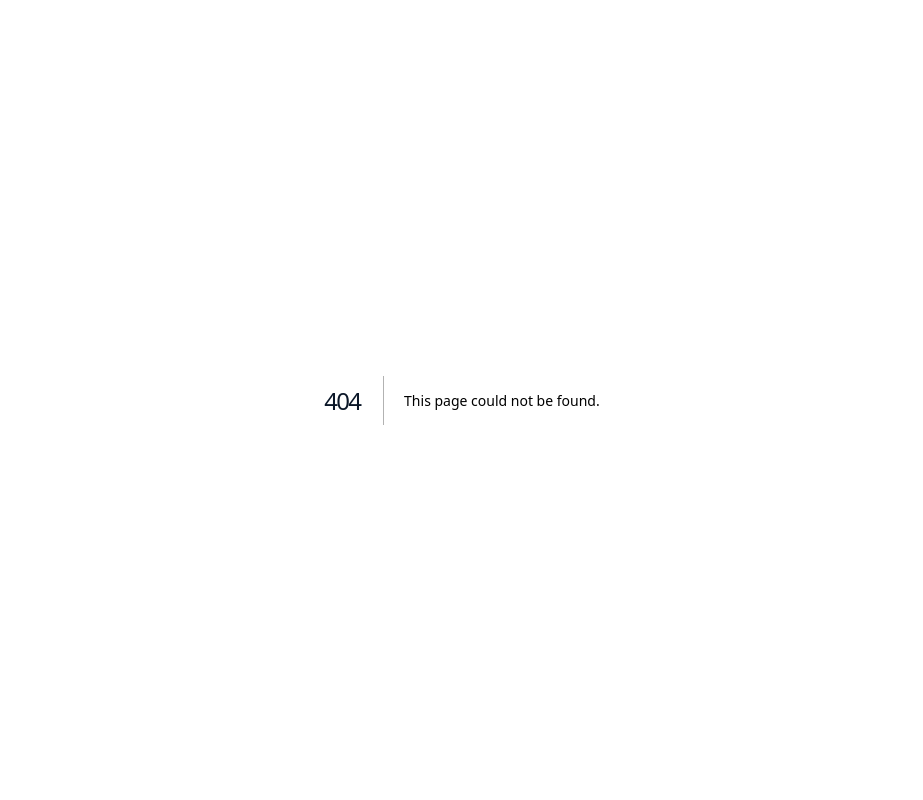
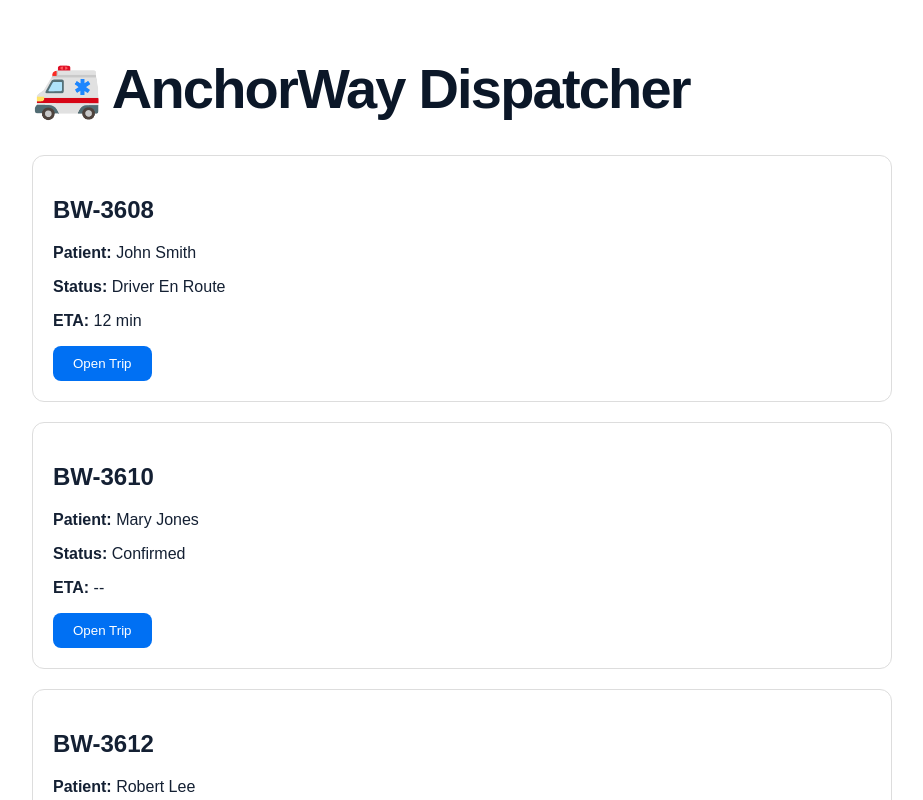
Before and after one commit to CJay37/anchorway, a Next.js app: page /dispatcher in a window 1280 px wide. Before the commit this address had no page. Shown: the top 800 px of the page, without its empty margins (178-1101 px from the left). Built offline with nearby package versions, Linux system fonts and the light colour scheme.

Commit message:
Create DispatcherPage component to display trips

```diff
--- /dev/null
+++ b/app/dispatcher/page.tsx
@@ -0,0 +1,79 @@
+'use client';
+
+export default function DispatcherPage() {
+const trips = [
+{
+id: 'BW-3608',
+patient: 'John Smith',
+status: 'Driver En Route',
+eta: '12 min',
+},
+{
+id: 'BW-3610',
+patient: 'Mary Jones',
+status: 'Confirmed',
+eta: '--',
+},
+{
+id: 'BW-3612',
+patient: 'Robert Lee',
+status: 'Patient Onboard',
+eta: '18 min',
+},
+];
+
+return (
+<main
+style={{
+maxWidth: 900,
+margin: '40px auto',
+padding: 20,
+fontFamily: 'Arial'
+}}
+>
+<h1>🚑 AnchorWay Dispatcher</h1>
+
+<br />
+
+{trips.map((trip) => (
+<div
+key={trip.id}
+style={{
+border: '1px solid #ddd',
+borderRadius: 12,
+padding: 20,
+marginBottom: 20,
+background: '#fff'
+}}
+>
+<h2>{trip.id}</h2>
+
+<p>
+<strong>Patient:</strong> {trip.patient}
+</p>
+
+<p>
+<strong>Status:</strong> {trip.status}
+</p>
+
+<p>
+<strong>ETA:</strong> {trip.eta}
+</p>
+
+<button
+style={{
+background: '#0070f3',
+color: 'white',
+padding: '10px 20px',
+borderRadius: 8,
+border: 'none',
+cursor: 'pointer'
+}}
+>
+Open Trip
+</button>
+</div>
+))}
+</main>
+);
+}
```
